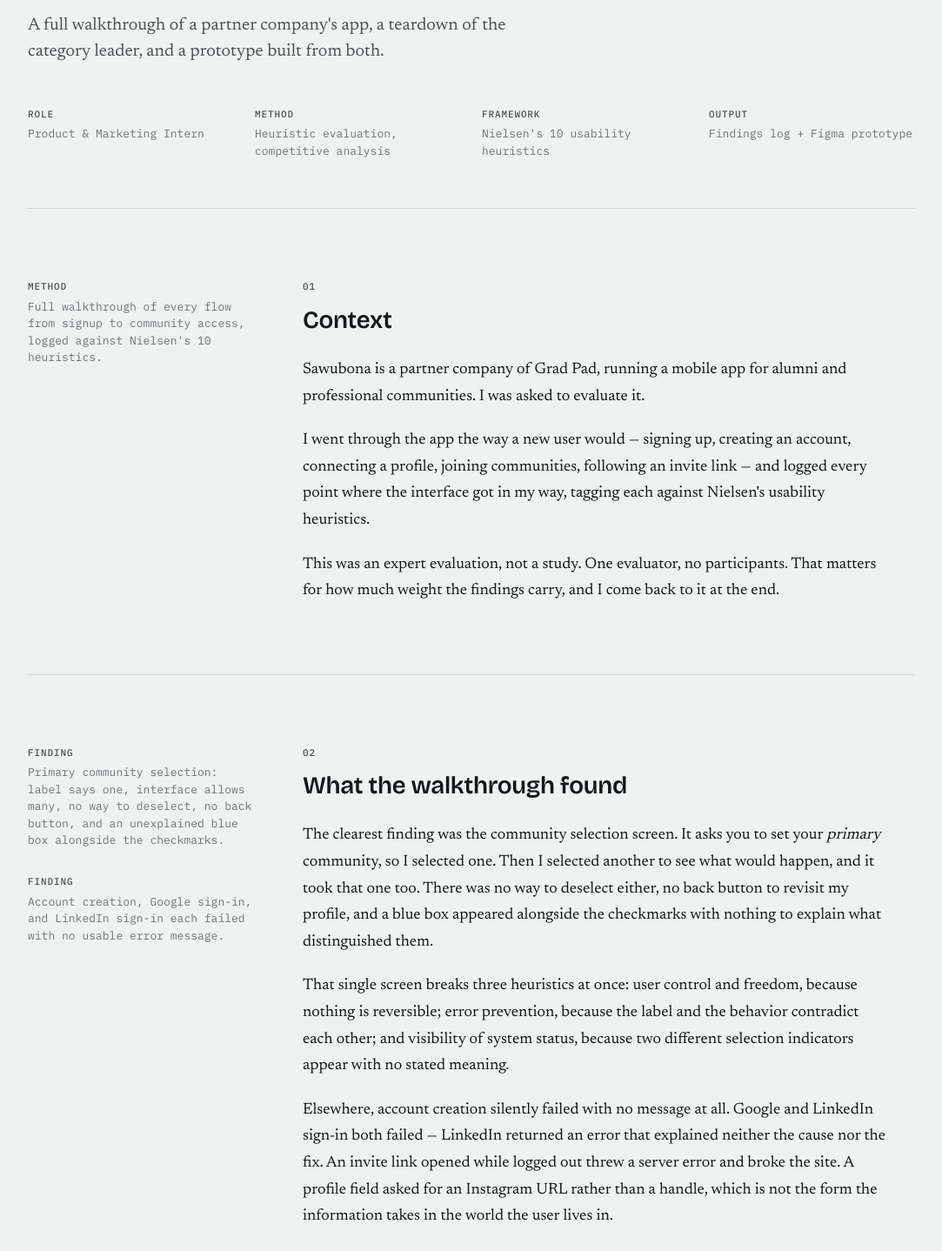
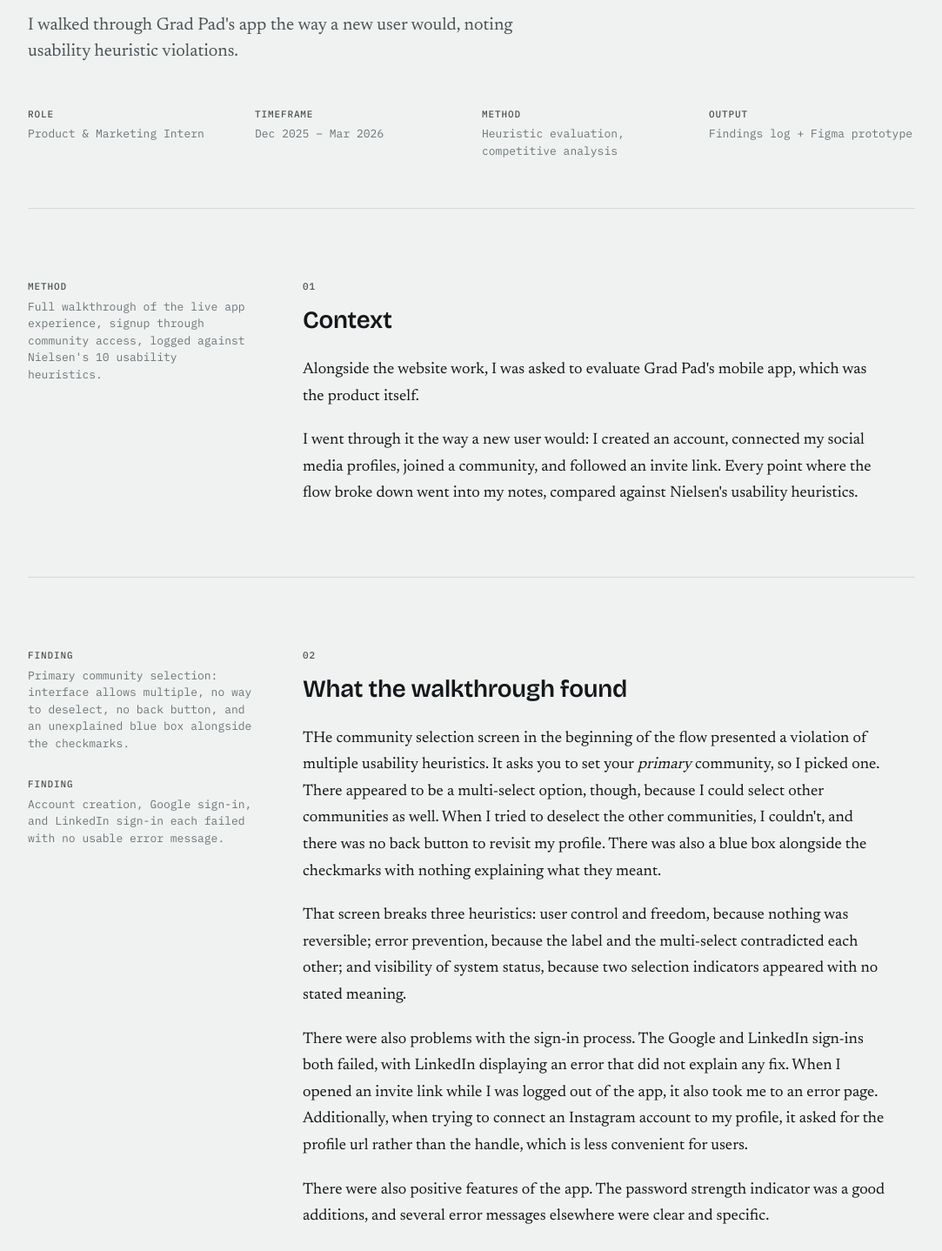
Before and after one commit to vikramiyer73-spec/vikram-site, a Next.js app: page /work/sawubona in a window 1280 px wide. Shown: the part 420-1858 px from the top of the page at 87% size, without its empty margins (98-1181 px from the left). Built offline with nearby package versions, Linux system fonts and the light colour scheme.

Commit message:
Sawubona changes

```diff
--- a/src/app/work/sawubona/page.js
+++ b/src/app/work/sawubona/page.js
@@ -6,23 +6,23 @@
 } from "@/components/CaseStudy";
 
 export const metadata = {
-    title: "Sawubona usability walkthrough — Vikram Iyer",
+  title: "Grad Pad app — heuristic evaluation and white-label variant — Vikram Iyer",
   description:
-      "A heuristic evaluation of a partner company's mobile app, a competitive teardown of Nexudus, and the prototype that came out of both.",
+    "A walkthrough of a live community app, a teardown of a coworking platform, and a partner variant built from both.",
 };
 
-  export default function Sawubona() {
+export default function GradPadApp() {
   return (
     <main className="mx-auto max-w-[1100px] px-6 pb-24 md:px-10">
       <CaseStudyHeader
         number="02"
         kind="UX Research / Product Strategy"
-          title="It asked me to set a primary community, then let me pick three"
-          dek="A full walkthrough of a partner company's app, a teardown of the category leader, and a prototype built from both."
+        title="Usability Testing and Subsequent Improvements"
+        dek="I walked through Grad Pad's app the way a new user would, noting usability heuristic violations."
         meta={[
           ["Role", "Product & Marketing Intern"],
+          ["Timeframe", "Dec 2025 – Mar 2026"],
           ["Method", "Heuristic evaluation, competitive analysis"],
-            ["Framework", "Nielsen's 10 usability heuristics"],
           ["Output", "Findings log + Figma prototype"],
         ]}
       />
@@ -33,24 +33,19 @@
         annotations={[
           {
             type: "METHOD",
-              text: "Full walkthrough of every flow from signup to community access, logged against Nielsen's 10 heuristics.",
+            text: "Full walkthrough of the live app experience, signup through community access, logged against Nielsen's 10 usability heuristics.",
           },
         ]}
       >
         <p>
-            Sawubona is a partner company of Grad Pad, running a mobile app for
-            alumni and professional communities. I was asked to evaluate it.
+          Alongside the website work, I was asked to evaluate Grad Pad&apos;s
+          mobile app, which was the product itself.
         </p>
         <p>
-            I went through the app the way a new user would — signing up, creating
-            an account, connecting a profile, joining communities, following an
-            invite link — and logged every point where the interface got in my
-            way, tagging each against Nielsen&apos;s usability heuristics.
-          </p>
-          <p>
-            This was an expert evaluation, not a study. One evaluator, no
-            participants. That matters for how much weight the findings carry,
-            and I come back to it at the end.
+          I went through it the way a new user would: I created an account,
+          connected my social media profiles, joined a community, and followed an invite link.
+          Every point where the flow broke down went into my notes, compared
+          against Nielsen&apos;s usability heuristics.
         </p>
       </Step>
 
@@ -60,7 +55,7 @@
         annotations={[
           {
             type: "FINDING",
-              text: "Primary community selection: label says one, interface allows many, no way to deselect, no back button, and an unexplained blue box alongside the checkmarks.",
+            text: "Primary community selection: interface allows multiple, no way to deselect, no back button, and an unexplained blue box alongside the checkmarks.",
           },
           {
             type: "FINDING",
@@ -69,59 +64,48 @@
         ]}
       >
         <p>
-            The clearest finding was the community selection screen. It asks you
-            to set your <em>primary</em> community, so I selected one. Then I
-            selected another to see what would happen, and it took that one too.
-            There was no way to deselect either, no back button to revisit my
-            profile, and a blue box appeared alongside the checkmarks with nothing
-            to explain what distinguished them.
+          THe community selection screen in the beginning of the flow presented a violation
+          of multiple usability heuristics. It asks you to set your <em>primary</em> community,
+          so I picked one. There appeared to be a multi-select option, though, because
+          I could select other communities as well. When I tried to deselect the other communities,
+          I couldn't, and there was no back button to revisit my profile.
+          There was also a blue box alongside the checkmarks with nothing
+          explaining what they meant.
         </p>
         <p>
-            That single screen breaks three heuristics at once: user control and
-            freedom, because nothing is reversible; error prevention, because the
-            label and the behavior contradict each other; and visibility of system
-            status, because two different selection indicators appear with no
+          That screen breaks three heuristics: user control and
+          freedom, because nothing was reversible; error prevention, because the
+          label and the multi-select contradicted each other; and visibility of
+          system status, because two selection indicators appeared with no
           stated meaning.
         </p>
         <p>
-            Elsewhere, account creation silently failed with no message at all.
-            Google and LinkedIn sign-in both failed — LinkedIn returned an error
-            that explained neither the cause nor the fix. An invite link opened
-            while logged out threw a server error and broke the site. A profile
-            field asked for an Instagram URL rather than a handle, which is not
-            the form the information takes in the world the user lives in.
+          There were also problems with the sign-in process. The Google and LinkedIn
+          sign-ins both failed, with LinkedIn displaying an error that did not explain any fix.
+          When I opened an invite link while I was logged out of the app, it also took me to an error page.
+          Additionally, when trying to connect an Instagram account to my profile, it asked for the profile
+          url rather than the handle, which is less convenient for users.
         </p>
         <p>
-            Not everything was broken, and it was worth logging that too. The
-            password strength indicator was genuinely good. Several error messages
-            elsewhere in the flow were clear and specific — the problem was
-            inconsistency, not a total absence of care.
+          There were also positive features of the app. The password
+          strength indicator was a good additions, and several error messages elsewhere were
+          clear and specific.
         </p>
-          <FigureRow cols={2}>
         <Figure
           src="/sw-community.png"
-              alt="Community screen in the Sawubona app showing channels, events, posts, and dashboard entry points"
+          alt="Community screen in the Grad Pad app showing channels, events, posts, and dashboard entry points"
           caption="Community screen — the flow the walkthrough covered"
           number="Fig. 01"
-              wide
         />
-            <Figure
-              src="/sw-nexudus-availability.png"
-              alt="Nexudus availability dashboard showing hourly capacity bars for a coworking location"
-              caption="Nexudus — availability reporting"
-              number="Fig. 02"
-              wide
-            />
-          </FigureRow>
       </Step>
 
       <Step
         number="03"
-          title="Splitting findings from design work"
+        title="Defects, not design problems"
         annotations={[
           {
             type: "DECISION",
-              text: "Auth failures and the crashing invite link went to engineering as defects. Only the findings that were actually design problems went into the prototype.",
+            text: "Auth failures and the crashing invite link went to engineering as defects and didn't go into the design process.",
           },
         ]}
       >
@@ -129,79 +113,105 @@
           <mark>
             Most of what the walkthrough found was not a design problem.
           </mark>{" "}
-            Broken Google sign-in is a bug. A crashing invite link is a bug. No
-            amount of redesign fixes either, so those went to the engineering team
-            as defects rather than into a Figma file.
+          The broken sign-in methods and invite link were all bugs, and they were brought up with
+          the development team as defects rather than design problems, and they have since been fixed.
         </p>
         <p>
-            What was left were genuine interface problems — unclear state,
-            irreversible actions, missing explanation — and those informed how I
-            approached the screens I did design.
+          What I had to improve was the design interface which included unclear states,
+          irreversible actions, and missing explanation. Nielsen-Norman's heuristics shaped how I
+          approached the screens I went on to design.
         </p>
       </Step>
 
       <Step
         number="04"
+        title="Building special screens for a partner company"
+        annotations={[
+          {
+            type: "FINDING",
+            text: "Sawubona is a physical co-working space. The app was built for alumni communities, so it didn't have extensive options for someone managing rooms, bookings, and space revenue.",
+          },
+        ]}
+      >
+        <p>
+          Grad Pad was building a partnership with Sawubona, a
+          co-working space in Venice. It was made so a Sawubona account
+          would get its own version of the Grad Pad app.
+        </p>
+        <p>
+          Sawubona has a slightly different job than alumni communities, though.
+          They need to know which rooms are booked, when the space
+          is busy, and what each room earns, which were not features in the Grad Pad community channel.
+        </p>
+      </Step>
+
+      <Step
+        number="05"
         title="Competitive analysis: Nexudus"
         annotations={[
           {
             type: "METHOD",
-              text: "Teardown of Nexudus, an established coworking and community management platform, focused on features absent from Sawubona.",
+            text: "Thorough analysis of Nexudus, an established coworking and space management platform, focused on the features Grad Pad's app lacked.",
           },
         ]}
       >
         <p>
-            Alongside the walkthrough I ran a competitive analysis of Nexudus, a
-            mature platform in the adjacent coworking and community management
-            space. The question was what an established product in the category
-            gives operators that Sawubona did not.
+          Nexudus is the leading platform built for coworking and space management, which is what Sawubona is built around.
+          I went through a demo to see what kinds of features they provide to an operator.
         </p>
         <p>
-            The gap was analytics. Nexudus gives operators availability reporting,
-            revenue tracking by line item, active contract trends, and
-            activity-level reporting on how spaces actually get used. Sawubona had
-            community features but no equivalent view for the people running a
-            community.
+          The biggest gap I noted was the analytics and space management features. Nexudus gives operators
+          availability reporting by location and hour, revenue tracking by line
+          item, active contract trends, and usage reporting across spaces.
         </p>
+        <FigureRow cols={2}>
+          <Figure
+            src="/sw-nexudus-availability.png"
+            alt="Nexudus availability dashboard showing hourly capacity bars for a coworking location"
+            caption="Nexudus — availability by hour"
+            number="Fig. 02"
+            wide
+          />
           <Figure
             src="/sw-nexudus-finances.png"
             alt="Nexudus finance charts showing active contracts over time and monthly revenue"
-            caption="Nexudus — contract and revenue reporting"
+            caption="Nexudus — contracts and revenue"
             number="Fig. 03"
+            wide
           />
+        </FigureRow>
       </Step>
 
       <Step
-          number="05"
+        number="06"
         title="The prototype"
         annotations={[
           {
             type: "DECISION",
-              text: "Presented the Nexudus findings to the founder and was greenlit to prototype an analytics layer for the Sawubona app.",
+            text: "Presented the Nexudus findings to the founder and was instructed to prototype the operator layer for the Sawubona variant.",
           },
           {
             type: "FIGURE",
-              text: "Fig. 04–08 — dashboard, analytics overview, reports, trends, admin",
+            text: "Fig. 04–08 — dashboard, analytics overview, admin, reports, trends",
           },
         ]}
       >
         <p>
-            I presented the competitive analysis to the founder and got approval
-            to build a prototype adding an analytics layer to the app.
+          I presented the competitive analysis to the founder and got approval to
+          prototype an operator layer for the Sawubona version of the app.
         </p>
         <p>
-            The structure separates the operator&apos;s two jobs. A Professional
-            Dashboard covers day-to-day management — memberships, bookings,
-            finances, CRM. An Advanced Analytics section covers looking backward
-            and forward: Reports for what has happened, Trends for revenue over
-            time, and a Community Growth Forecast.
+          The structure splits an operator&apos;s two jobs. I created a Professional
+          Dashboard to handle the day-to-day tasks like memberships, bookings, finances,
+          CRM. I made an Advanced Analytics section that handles looking backward and
+          forward: It included reports for peak hours by room, Trends for revenue by line
+          item, and a Community Growth Forecast.
         </p>
         <p>
-            The usability findings shaped how these screens are built. Every entry
-            point states what it contains rather than relying on a label alone.
-            Every screen has an explicit back affordance. Nothing puts the user in
-            a state they cannot reverse — the specific failure that made the
-            community selection screen so frustrating to use.
+          The walkthrough findings heavily influenced how I designed the screens. I made sure every
+          section clearly states what it contains and every screen has an explicit back affordance.
+          There are no actions that put the
+          user in a state they cannot reverse, which was a big problem I noted in the existing community screen.
         </p>
         <FigureRow>
           <Figure
@@ -247,30 +257,21 @@
       </Step>
 
       <Step
-          number="06"
+        number="07"
         title="Limitations"
         annotations={[
           {
             type: "FINDING",
-              text: "One evaluator, no participants. A heuristic evaluation predicts problems; it does not observe them.",
+            text: "Only one evaluator and no participants.",
           },
         ]}
       >
         <p>
-            This was a heuristic evaluation, not a usability study. I was the only
-            evaluator and no real users were observed. Expert evaluation is good
-            at surfacing candidate problems quickly and cheaply, and it is not a
-            substitute for watching people fail at something. Multiple independent
-            evaluators would have caught more, and testing the community selection
-            screen with even five participants would have told us how much the
-            confusion actually cost.
-          </p>
-          <p>
-            The prototype was also not tested. It applies principles drawn from
-            the walkthrough and features drawn from a competitor, but no one has
-            confirmed the analytics layer answers questions Sawubona operators
-            actually have — that would need interviews with the people running
-            these communities.
+          This was more of a heuristic evaluation and usability test with myself, not with
+          any other participants. I was the only
+          evaluator and no real users were observed. Multiple independent evaluators might
+          have caught more issures, and testing the community selection screen with participants
+          could have told us what the confusion actually cost them.
         </p>
       </Step>
     </main>
```
Lines whose indentation alone changed are shown as unchanged.
